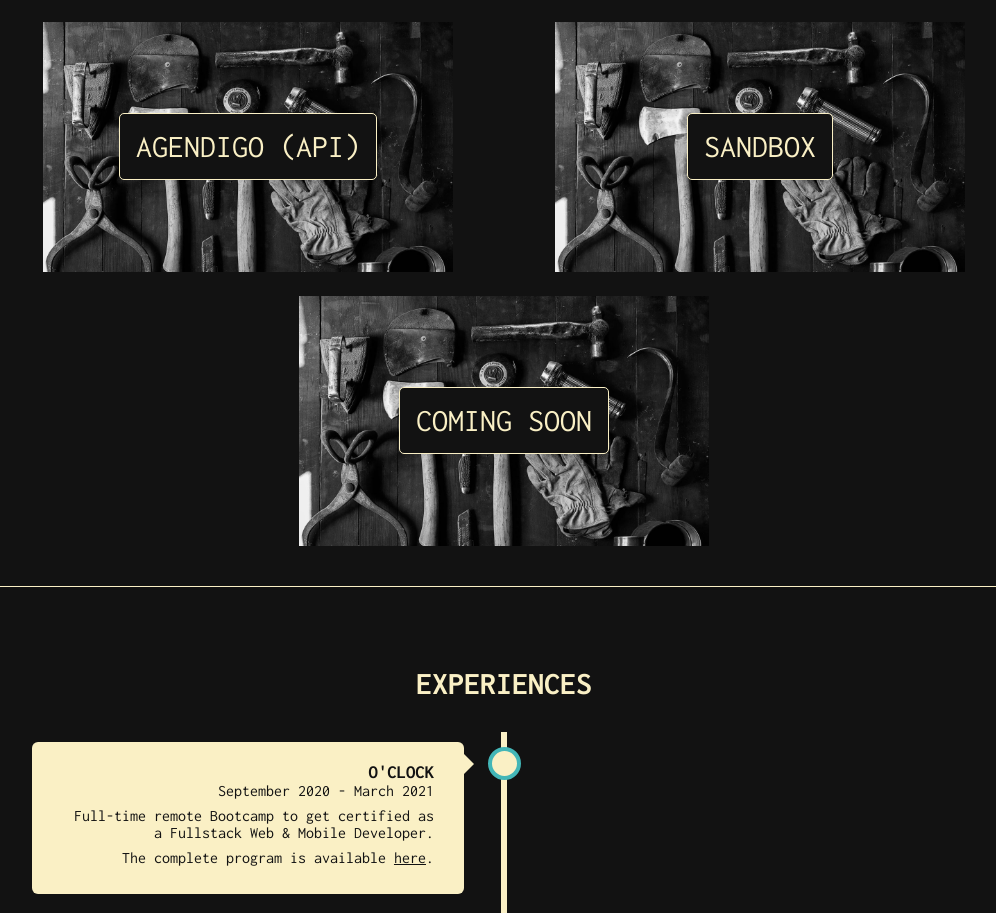
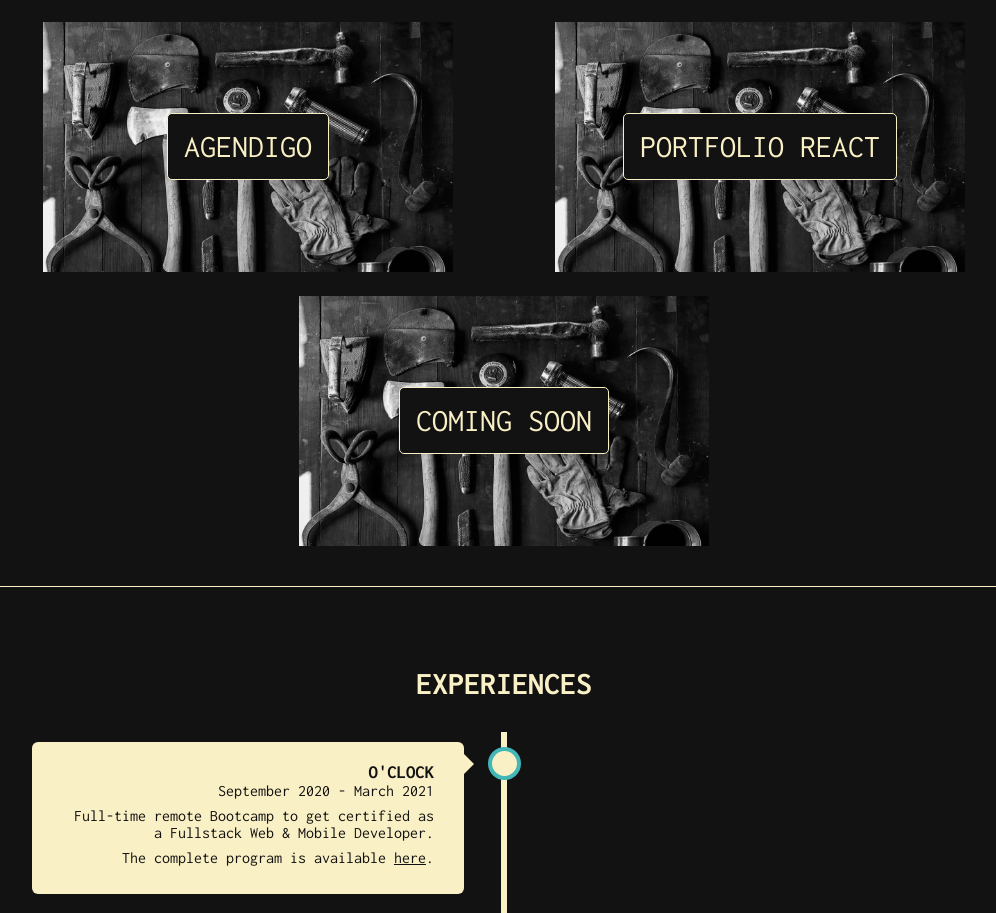
Before and after one commit to code-larry/portfolio-react, a Next.js app: page /details in a window 1280 px wide. Shown: the part 1066-1979 px from the top of the page, without its empty margins (136-1132 px from the left). Built offline with nearby package versions, Linux system fonts and the light colour scheme.

Commit message:
Update projects section

```diff
--- a/components/projects.js
+++ b/components/projects.js
@@ -13,10 +13,10 @@ export const Projects = () => {
 					<a href="https://github.com/code-larry/SymfonyShop" target="_blank" rel="noreferrer noopener" className={styles.btn}>SymfonyShop</a>
 				</div>
 				<div className={styles.projects__item}>
-					<a href="#" target="_blank" rel="noreferrer noopener" className={styles.btn}>Agendigo (API)</a>
+					<a href="#" target="_blank" rel="noreferrer noopener" className={styles.btn}>Agendigo</a>
 				</div>
 				<div className={styles.projects__item}>
-					<a href="https://github.com/code-larry/SandBox" target="_blank" rel="noreferrer noopener" className={styles.btn}>SandBox</a>
+					<a href="https://github.com/code-larry/portfolio-react" target="_blank" rel="noreferrer noopener" className={styles.btn}>Portfolio React</a>
 				</div>
 				<div className={styles.projects__item}>
 					<a href="#" target="_blank" rel="noreferrer noopener" className={styles.btn}>Coming Soon</a>
--- a/components/skills.js
+++ b/components/skills.js
@@ -2,6 +2,7 @@ import React from 'react'
 import styles from '../styles/Skills.module.css'
 
 export const Skills = () => {
+
 	return (
 		<section className={styles.skills} id="skills">
 			<h2 className={styles.h2}>Skills</h2>
--- a/pages/details.js
+++ b/pages/details.js
@@ -18,9 +18,9 @@ const Details = () => {
 		</Head>
 		<Navbar />
 		<main className={styles.main}>
-			<Skills title="Skills" id="skills"/>
-			<Projects title="Projects" id="projects"/>
-			<Exp title="Exp" id="exp"/>
+			<Skills />
+			<Projects />
+			<Exp />
 		</main>
 		<Footer />
 		</>
```
Also changed, not shown: 1 other file (tests, documents, lock files or other folders).
